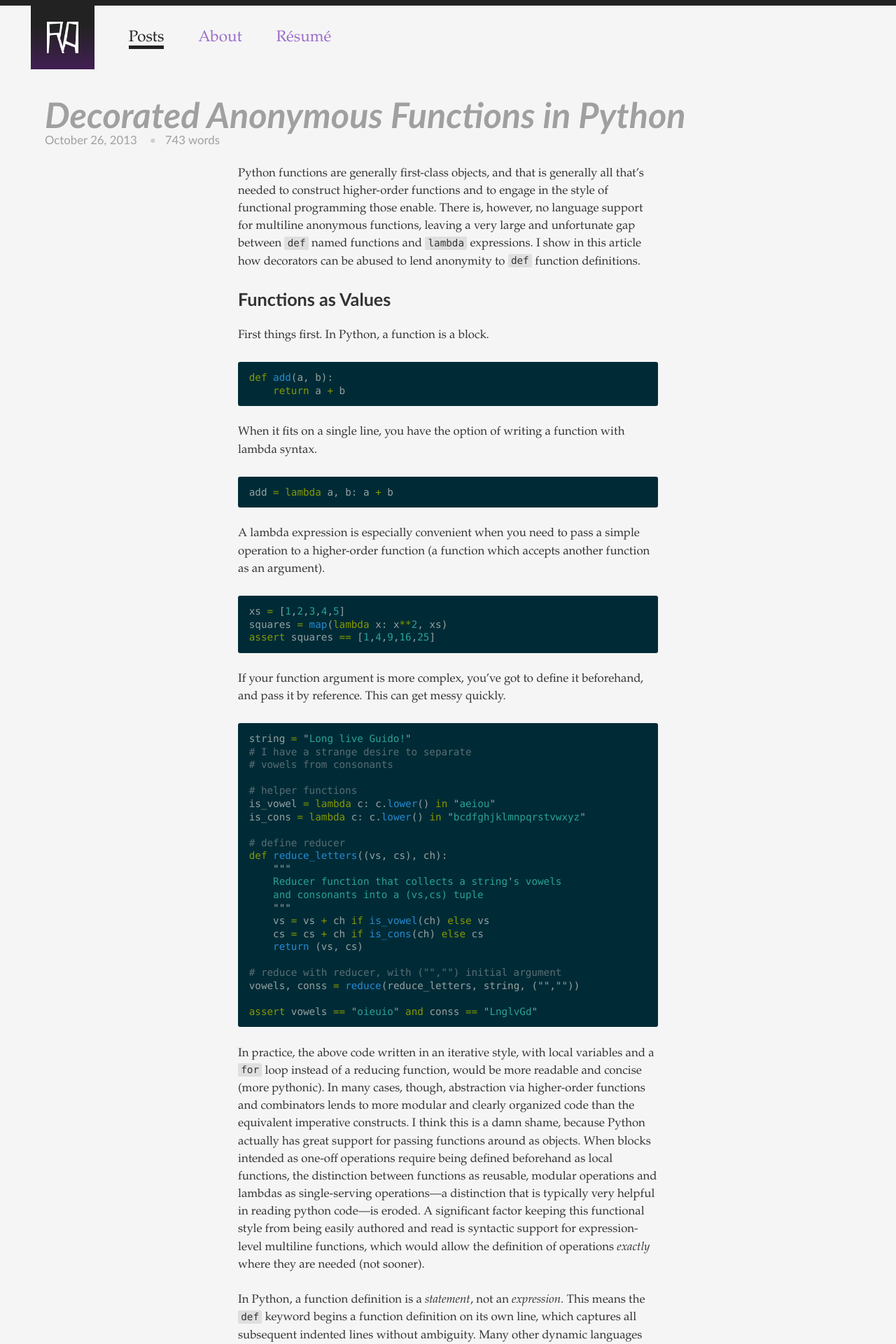
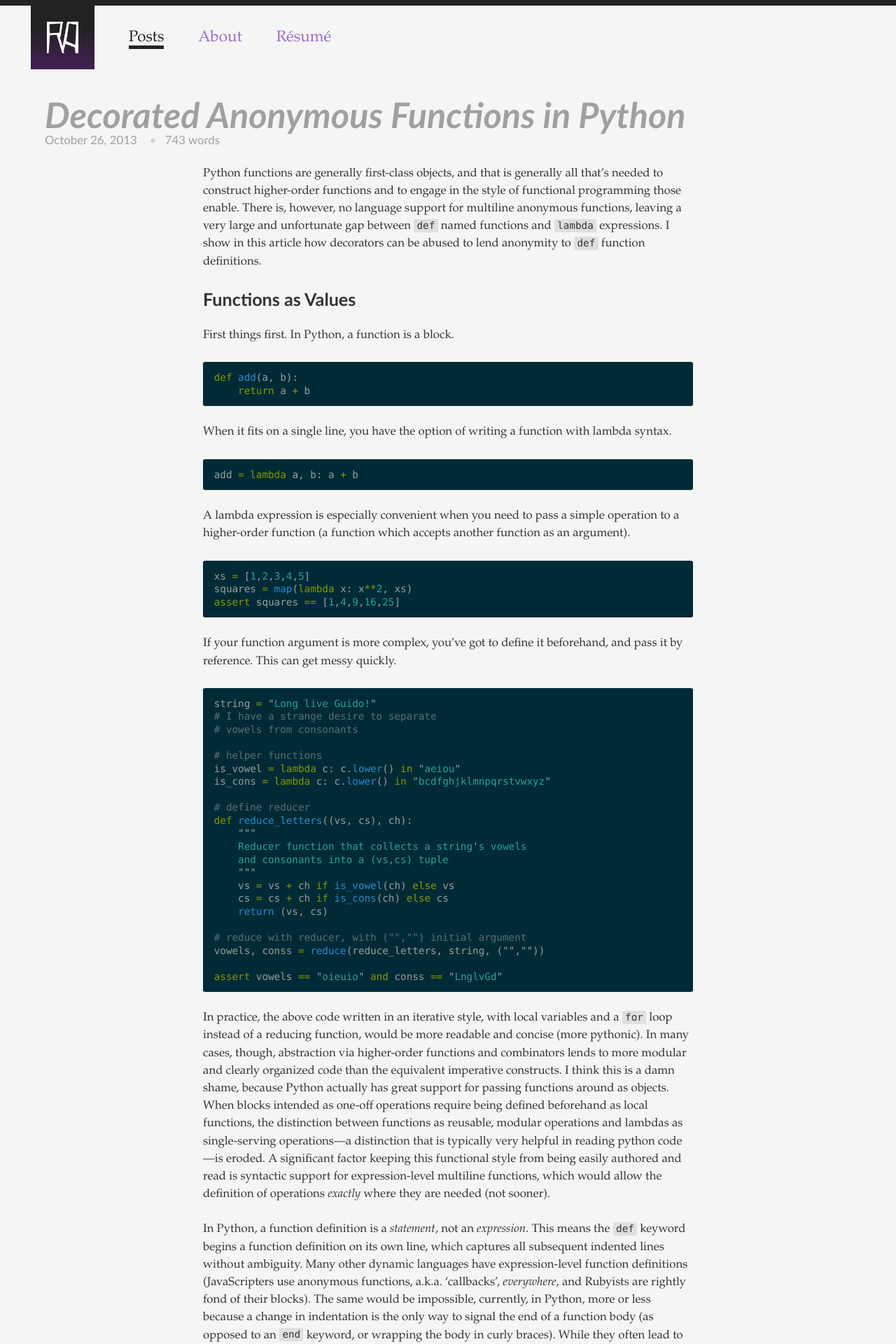
Before and after one commit to ryanartecona/ryanartecona.github.io, a Jekyll site: the page built from _posts/2013-10-26-decorated-anonymous-functions-in-python.md, in a window 1280 px wide. Shown: the top 1920 px of the page at 70% size. Built offline with Jekyll 4.4.1, drawn with Linux system fonts in a browser that asks for light colours; Markdown is read by kramdown in place of the engine named in the settings.

Commit message:
widen article width

```diff
--- a/_scss/_baseline.scss
+++ b/_scss/_baseline.scss
@@ -165,7 +165,7 @@ body {
     h2, h3, h4, h5, h6,
     p, pre, blockquote, ul, ol,
     div.highlight, hr {
-      max-width: 600px;
+      max-width: 700px;
       margin:{left: auto; right: auto;}
       @include box-sizing(border-box);
     }
--- a/css/main.css
+++ b/css/main.css
@@ -132,7 +132,7 @@ body {
     .article .entry-content h2, .article .entry-content h3, .article .entry-content h4, .article .entry-content h5, .article .entry-content h6,
     .article .entry-content p, .article .entry-content pre, .article .entry-content blockquote, .article .entry-content ul, .article .entry-content ol,
     .article .entry-content div.highlight, .article .entry-content hr {
-      max-width: 600px;
+      max-width: 700px;
       margin-left: auto;
       margin-right: auto;
       -moz-box-sizing: border-box;
```
